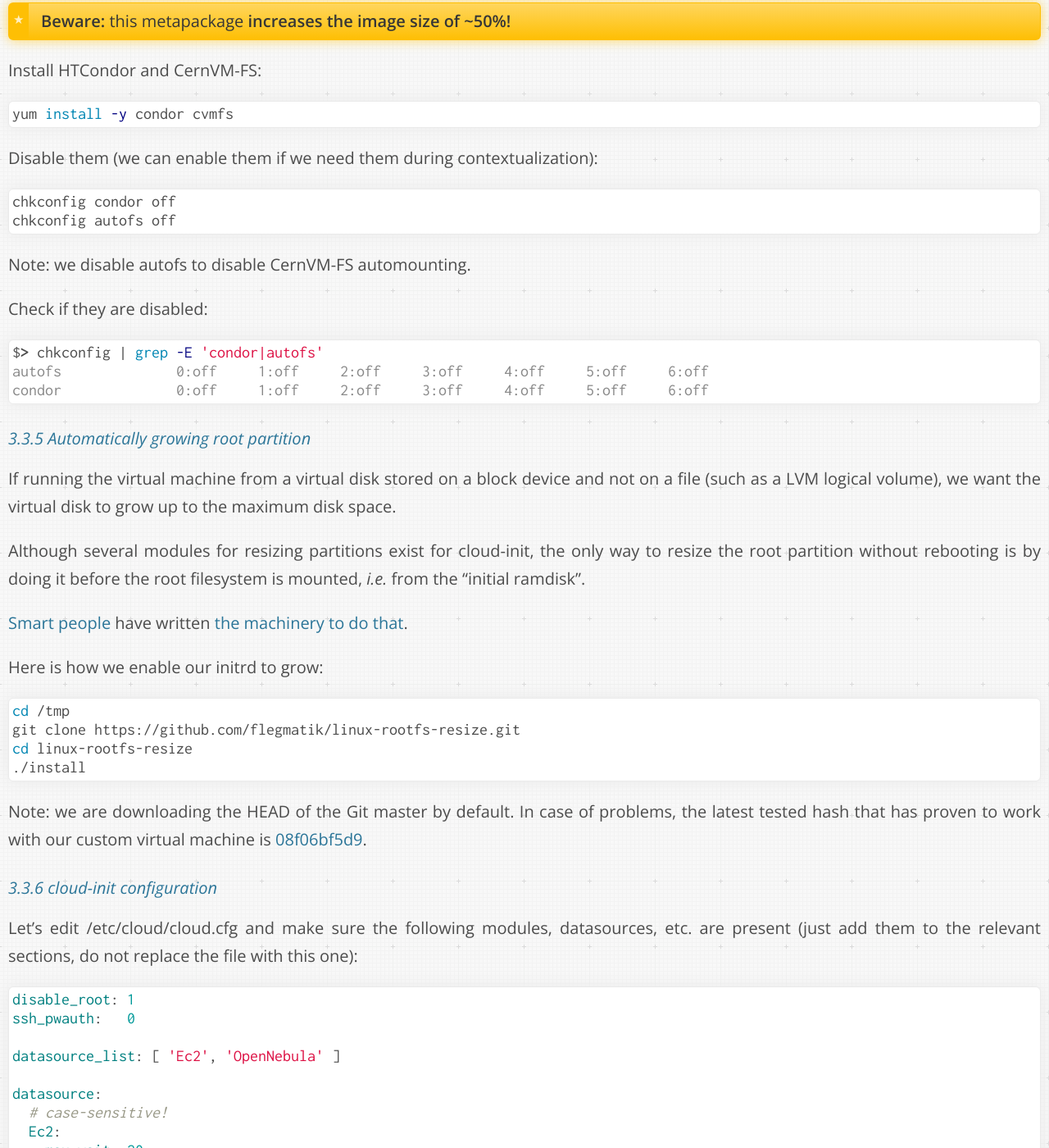
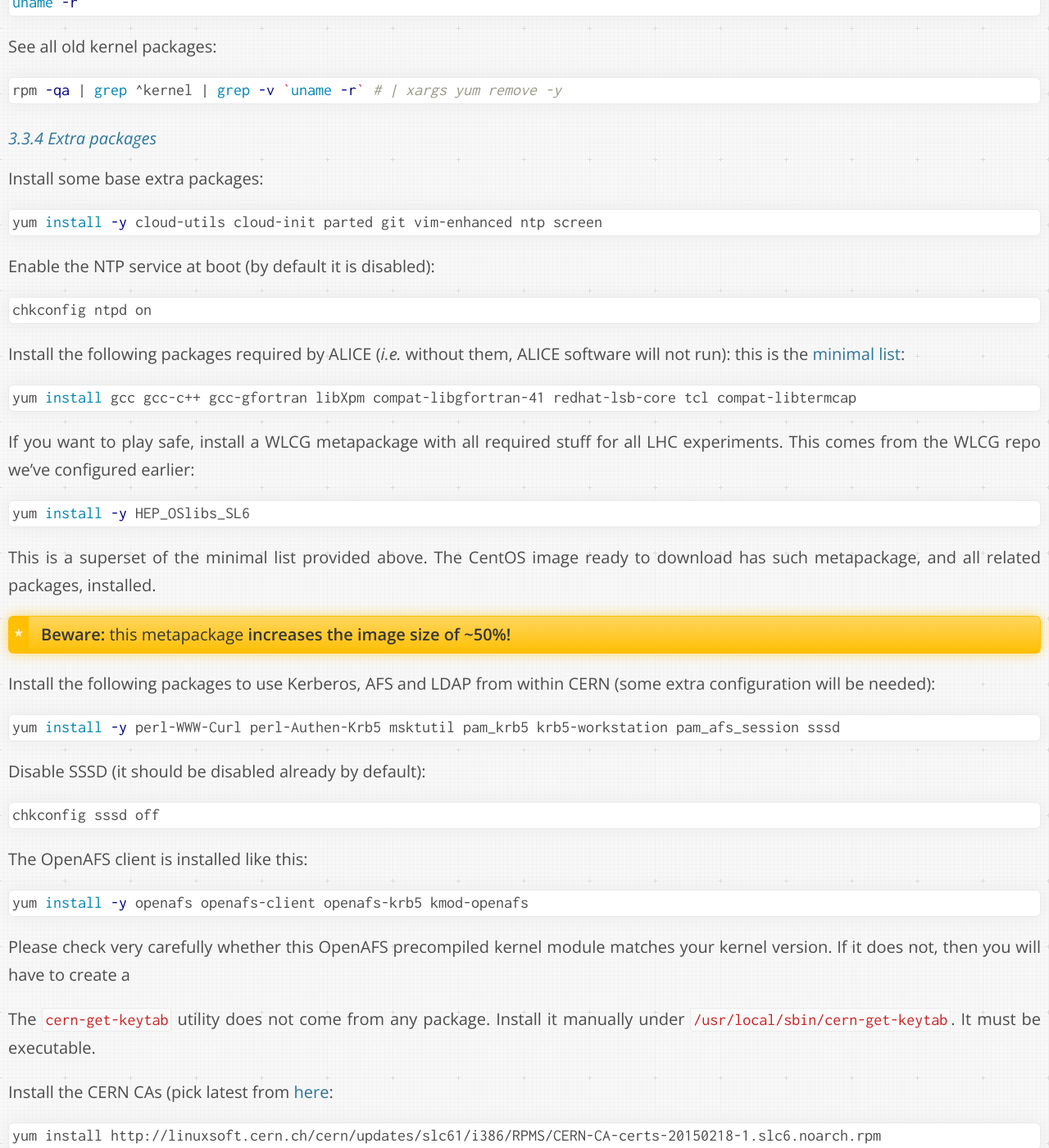
Before and after one commit to dberzano/dberzano.github.io, a Jekyll site: the page built from cloud/centos/index.md, in a window 1280 px wide and 1400 px high, scrolled down 14286 px. Shown: the whole window at 82% size. Built offline with Jekyll 4.4.1, drawn with Linux system fonts in a browser that asks for light colours; Markdown is read by kramdown in place of the engine named in the settings; some of the changed text lies outside the part shown.

Commit message:
Cloud: CentOS6-build10: CERN auth, AFS, sssd

````diff
--- a/cloud/centos/index.md
+++ b/cloud/centos/index.md
@@ -28,10 +28,12 @@
   installation, Yum repository addition, mount points manipulation)
 * **[CernVM-FS](http://cernvm.cern.ch/portal/startcvmfs) v2.1.20**
   (unconfigured and disabled by default)
-* **[HTCondor](http://research.cs.wisc.edu/htcondor/) v8.2.7**
+* **[HTCondor](http://research.cs.wisc.edu/htcondor/) v8.2.8**
   (unconfigured and disabled by default)
 * **[EPEL](https://fedoraproject.org/wiki/EPEL/) 6.8**
 * **SELinux enabled** (it can be disabled at context time)
+* **CERN CA certificates v20150218**
+* **OpenAFS v1.6.10** (disabled by default)
 
 > **Caveat!** Image comes with a default root password *(pippo123)*: it
 > can be disabled during contextualization as explained
@@ -230,8 +232,8 @@
  - content: |
      # written by cloud-init
      DAEMON_LIST = MASTER, STARTD
-     CONDOR_HOST = <IP_FOR_HTCONDOR_HEAD>
-     CONDOR_ADMIN = root@<IP_FOR_HTCONDOR_HEAD>
+     CONDOR_HOST = <IP_FOR_CONDOR_HEAD>
+     CONDOR_ADMIN = root@<IP_FOR_CONDOR_HEAD>
      UID_DOMAIN = *
      TRUST_UID_DOMAIN = True
      SOFT_UID_DOMAIN = True
@@ -357,6 +359,13 @@
 
 > This context was created for a specific use case, so do not expect
 > it to work for you if you blindly copy-paste it!
+
+
+### Other cloud-init examples
+
+Other cloud-init user-data examples (for instance, CERN OpenAFS and Kerberos
+configuration can be found
+[here on GitHub](https://github.com/dberzano/cern-alice-setup/tree/master/cloud/centos6).
 
 
 How the image was created
@@ -524,6 +533,13 @@
 
 The package is from [this directory](http://linuxsoft.cern.ch/wlcg/sl6/x86_64/).
 
+If you want to use [OpenAFS](http://www.openafs.org/), install the repository
+for version 1.6.10 (the latest being packetized at the time of writing):
+
+```
+yum install -y http://openafs.org/dl/openafs/1.6.10/openafs-release-rhel-1.6.10-1.noarch.rpm
+```
+
 
 #### Upgrade your system
 
@@ -535,18 +551,45 @@
 yum -y upgrade
 ```
 
+**Note:** if you want to lock kernel-related packages (for instance, for
+OpenAFS, which is very sensitive to kernel chages), do:
+
+```bash
+yum -y upgrade --exclude=kernel*
+```
+
 Reboot when finished (not needed if kernel did not change):
 
 ```bash
 reboot
 ```
 
+Right after the reboot, check for older kernel packages. See current kernel
+version with:
+
+```bash
+uname -r
+```
+
+See all old kernel packages:
+
+```bash
+rpm -qa | grep ^kernel | grep -v `uname -r` # | xargs yum remove -y
+```
+
+
 #### Extra packages
 
 Install some base extra packages:
 
 ```bash
-yum install -y cloud-utils cloud-init parted git vim-enhanced
+yum install -y cloud-utils cloud-init parted git vim-enhanced ntp screen
+```
+
+Enable the NTP service at boot (by default it is disabled):
+
+```bash
+chkconfig ntpd on
 ```
 
 Install the following packages required by ALICE (*i.e.* without them,
@@ -568,6 +611,37 @@
 download has such metapackage, and all related packages, installed.
 
 > **Beware:** this metapackage **increases the image size of ~50%!**
+
+Install the following packages to use Kerberos, AFS and LDAP from within CERN
+(some extra configuration will be needed):
+
+```bash
+yum install -y perl-WWW-Curl perl-Authen-Krb5 msktutil pam_krb5 krb5-workstation pam_afs_session sssd
+```
+
+Disable SSSD (it should be disabled already by default):
+
+```bash
+chkconfig sssd off
+```
+
+The OpenAFS client is installed like this:
+
+```bash
+yum install -y openafs openafs-client openafs-krb5 kmod-openafs
+```
+
+Please check very carefully whether this OpenAFS precompiled kernel module
+matches your kernel version. If it does not, then you will have to create a
+
+The `cern-get-keytab` utility does not come from any package. Install it manually
+under `/usr/local/sbin/cern-get-keytab`. It must be executable.
+
+Install the CERN CAs (pick latest from [here](http://linuxsoft.cern.ch/cern/updates/slc61/i386/RPMS/repoview/CERN-CA-certs.html):
+
+```
+yum install http://linuxsoft.cern.ch/cern/updates/slc61/i386/RPMS/CERN-CA-certs-20150218-1.slc6.noarch.rpm
+```
 
 Install HTCondor and CernVM-FS:
 
````
Also changed, not shown: other parts of cloud/centos/index.md (+4 -4 lines).
